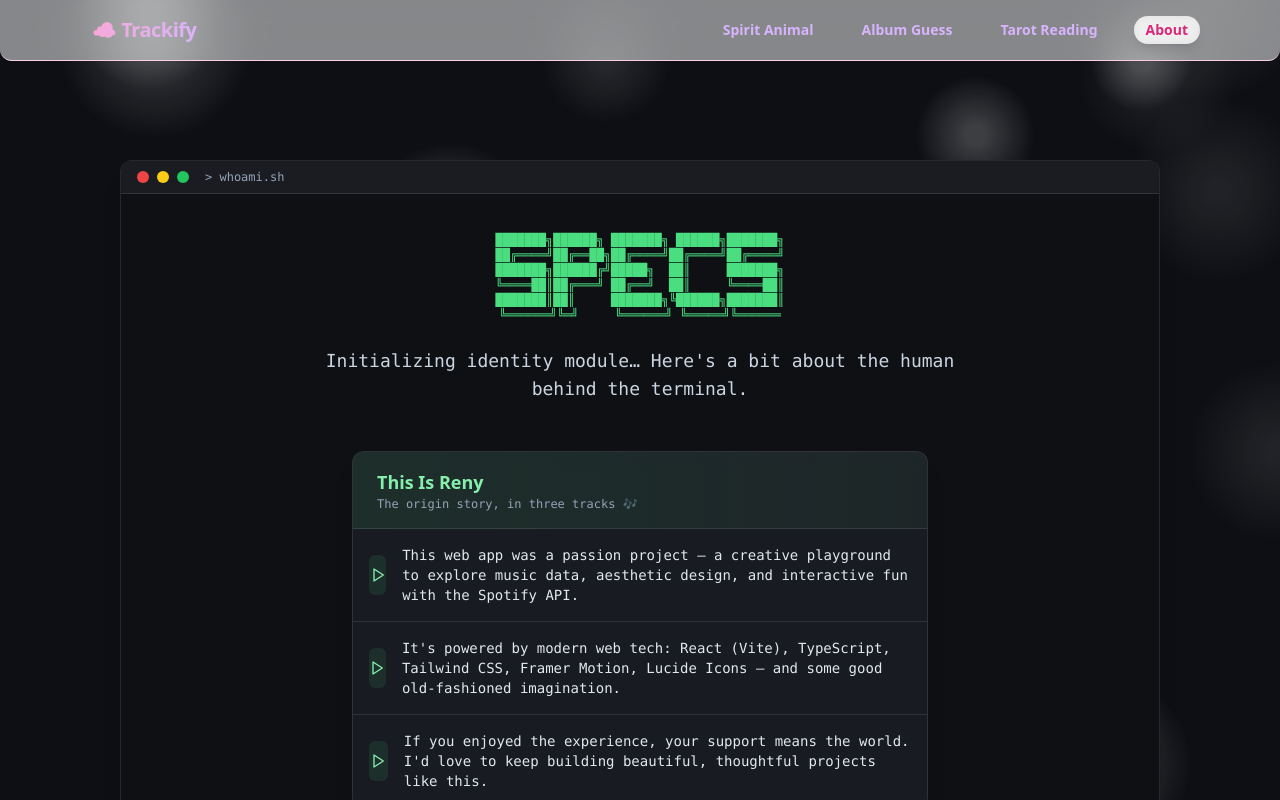
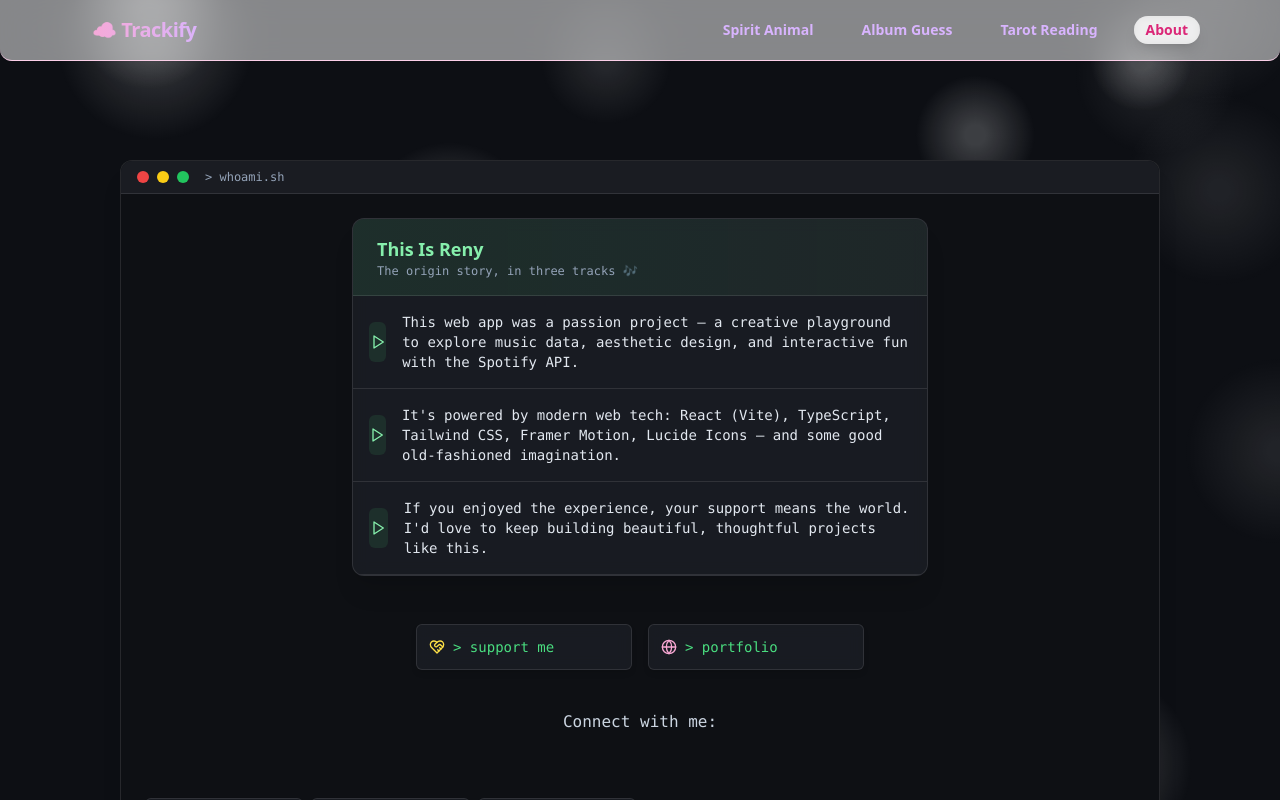
Before and after one commit to renaissancejlc/trackify, a React (Vite) app: page /about in a window 1280 px wide. Shown: the top 800 px of the page. Built offline with nearby package versions, Linux system fonts and the light colour scheme.

Commit message:
Update AboutMe.tsx

```diff
--- a/src/pages/AboutMe.tsx
+++ b/src/pages/AboutMe.tsx
@@ -11,25 +11,6 @@ return (
 <div className="relative w-full overflow-x-hidden pt-2 sm:pt-6 md:pt-10 lg:pt-12 xl:pt-16 pb-12 px-4 sm:px-6 md:px-10 max-w-full mx-auto text-white font-sans z-10">
   <CloudBackground />
           <TerminalFrame title="> whoami.sh">
-<pre className="text-green-400 font-mono text-xs leading-tight whitespace-pre overflow-x-auto text-center mb-6">{`
-███████╗██████╗ ███████╗ ██████╗███████╗
-██╔════╝██╔══██╗██╔════╝██╔════╝██╔════╝
-███████╗██████╔╝█████╗  ██║     ███████╗
-╚════██║██╔═══╝ ██╔══╝  ██║     ╚════██║
-███████║██║     ███████╗╚██████╗███████║
-╚══════╝╚═╝     ╚══════╝ ╚═════╝╚══════
-`}
-        </pre>
-
-        <motion.p
-          initial={{ opacity: 0, y: 20 }}
-          whileInView={{ opacity: 1, y: 0 }}
-          transition={{ delay: 0.1, duration: 0.8 }}
-          viewport={{ once: true }}
-          className="text-lg text-slate-300 mb-12 max-w-2xl mx-auto text-center"
-        >
-          Initializing identity module… Here's a bit about the human behind the terminal.
-        </motion.p>
 
   <motion.div
     initial={{ opacity: 0, y: 20 }}
```
